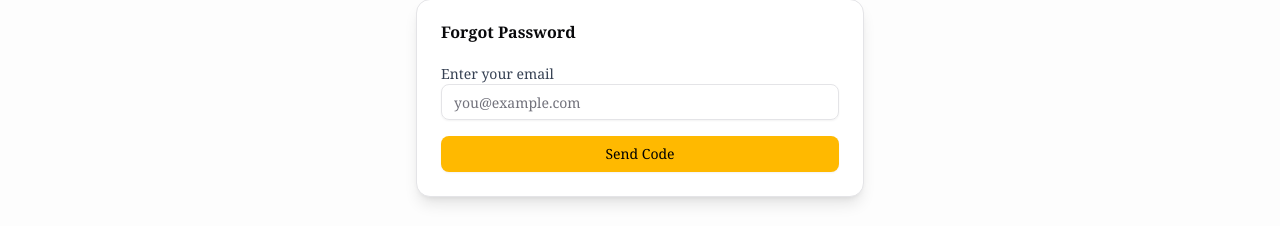
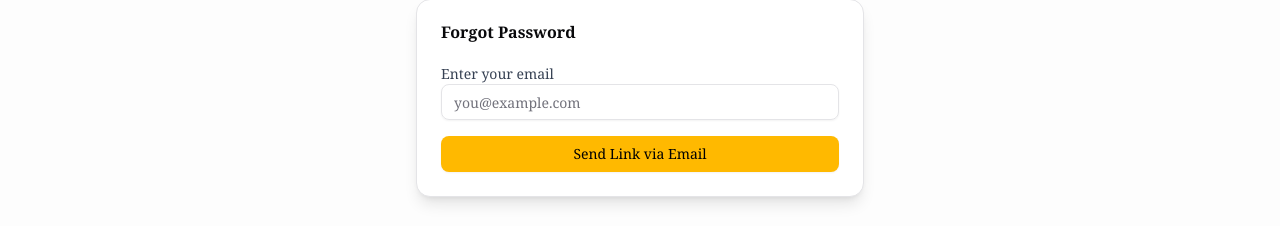
Before and after one commit to faizyi/mern-blog-web-front, a React (Vite) app: page /forgot-password in a window 1280 px wide. Shown: the part 302-528 px from the top of the page. Built offline with nearby package versions, Linux system fonts and the light colour scheme.

Commit message:
password change done

```diff
--- a/src/axios/axios.js
+++ b/src/axios/axios.js
@@ -1,7 +1,7 @@
 import axios from "axios";
 
 export const axiosHandler = axios.create({
-    baseURL: "https://blog-backend-two-psi.vercel.app",
+    baseURL: "http://localhost:5001",
     headers: {"Content-Type" : "application/json"},
     withCredentials: true
 });
--- a/src/pages/password/ForgotPassword.jsx
+++ b/src/pages/password/ForgotPassword.jsx
@@ -32,7 +32,7 @@ export const ForgotPassword = () => {
             {loader ? <div className="mt-4"><LoadingSpinner/></div> :
             <Button
               type="submit" className="mt-4 w-full bg-amber-400 text-black hover:bg-amber-300">
-              Send Code
+                Send Link via Email
             </Button>
             }
           </form>
--- a/src/pages/password/ResetPassword.jsx
+++ b/src/pages/password/ResetPassword.jsx
@@ -40,7 +40,7 @@ export const ResetPassword = () => {
             />
             {loader ? <div className="mt-4"><LoadingSpinner/></div> :
             <Button type="submit" className="mt-4 w-full bg-amber-300 text-black hover:bg-amber-400">
-              Reset Password
+              Update Password
             </Button>
             }
           </form>
```
